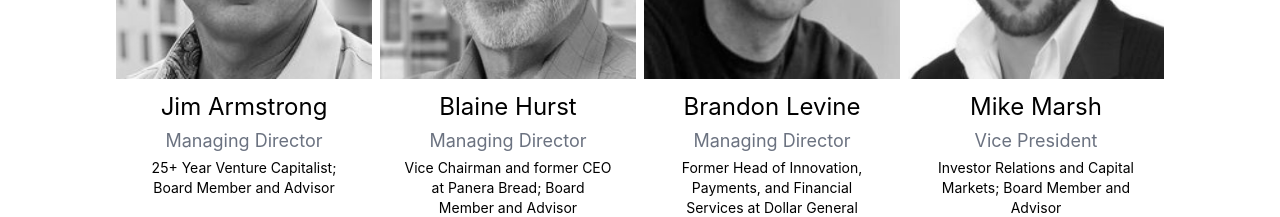
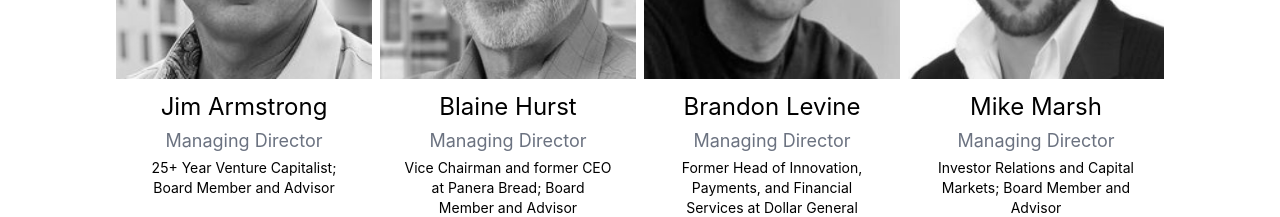
Before and after one commit to m-s-morgan/composite-ventures, a Next.js app: page / in a window 1280 px wide. Shown: the part 5120-5337 px from the top of the page. Built offline with nearby package versions, Linux system fonts and the light colour scheme.

Commit message:
mike edits

```diff
--- a/pages/index.tsx
+++ b/pages/index.tsx
@@ -51,8 +51,8 @@ const team = {
     }, {
       name: 'Mike Marsh',
       pic: '/team/mikemarsh.jpg',
-      title: 'Vice President',
-      bio: 'An experienced capital markets professional, Mr. Marsh is responsible for the fundraising and investor relations activities at Composite. Mike\'s background comprises of 10+ years in investor relations focused positions, and he has spent the last 5+ years fundraising for select companies in the venture capital industry.\n\nMike was previously the Vice President of capital markets at a boutique private equity firm, where he spearheaded both fundraising efforts and investor relations, managing over 100 limited partner relationships. Prior to that, he was an investment banker at Guggenheim Partners, where he was a Senior Associate in the technology, media and telecommunications / industrials coverage groups. He worked on several notable transactions including buy-side and sell-side advisory as well as various financing initiatives.\n\nMr. Marsh received his BS in Finance from the University of Central Florida and an MBA, with a distinction in Investment Banking and Private Equity, from the S.C. Johnson School of Management at Cornell University. Notably, he was selected in the Top 50 globally for the 2020 VC Unlocked cohort led by Stanford University and 500 Startups, a program designed to represent the next generation of leaders in the venture capital industry.',
+      title: 'Managing Director',
+      bio: 'An experienced capital markets professional, Mr. Marsh is responsible for the fundraising and investor relations activities at Composite. Mike\'s background comprises of 10+ years in investor relations focused positions, and he has spent the last 5+ years fundraising for select companies in the venture capital industry.\n\nMike was previously the Vice President of capital markets at a boutique private equity firm, where he spearheaded both fundraising efforts and investor relations, managing over 100 limited partner relationships. Prior to that, he was an investment banker at Guggenheim Partners, where he was a Senior Associate in the technology, media and telecommunications / industrials coverage groups. He worked on several notable transactions including buy-side and sell-side advisory as well as various financing initiatives.\n\nMr. Marsh received his BS in Finance from the University of Central Florida and an MBA, with a distinction in Investment Banking and Private Equity, from the S.C. Johnson School of Management at Cornell University. Notably, he was selected in the Top 40 globally for the 2020 VC Unlocked cohort led by Stanford University and 500 Startups, a program designed to represent the next generation of leaders in the venture capital industry.',
       short: 'Investor Relations and Capital Markets; Board Member and Advisor',
       linkedin: 'https://www.linkedin.com/in/mike-marsh-74a27236/',
     }
```
